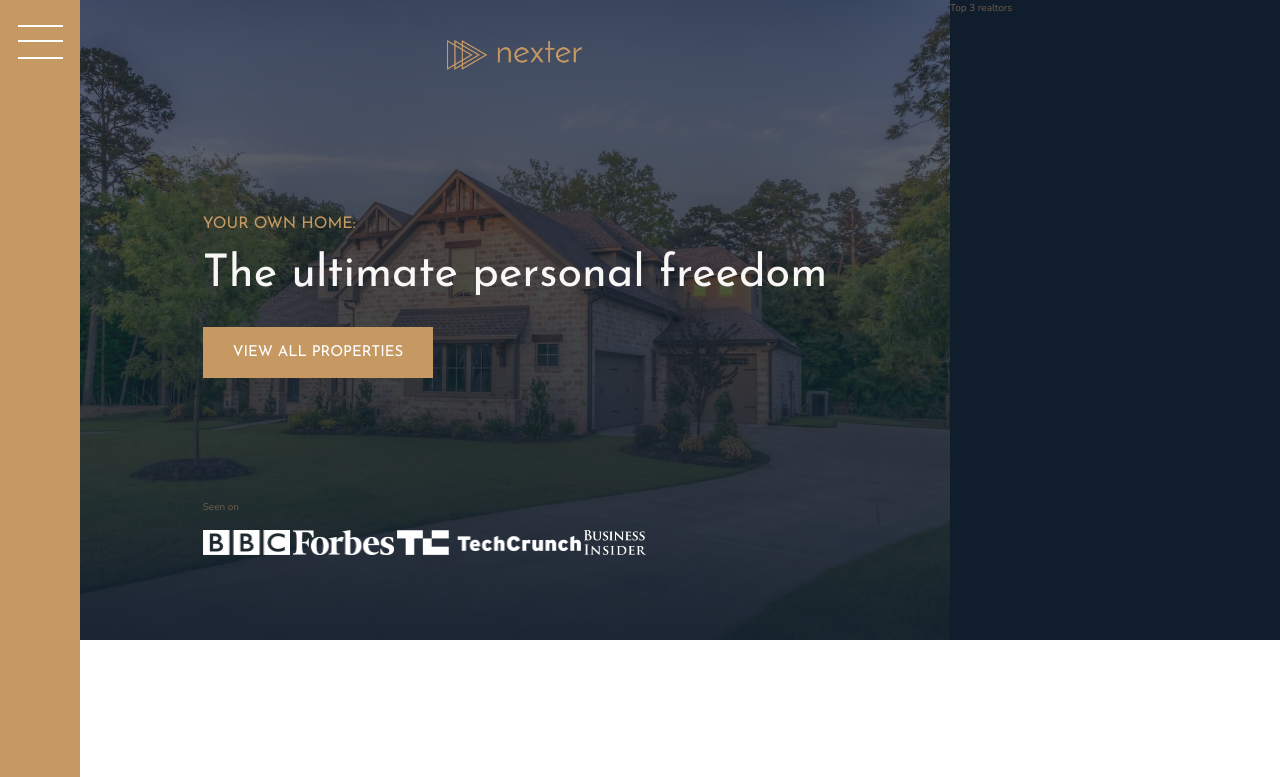
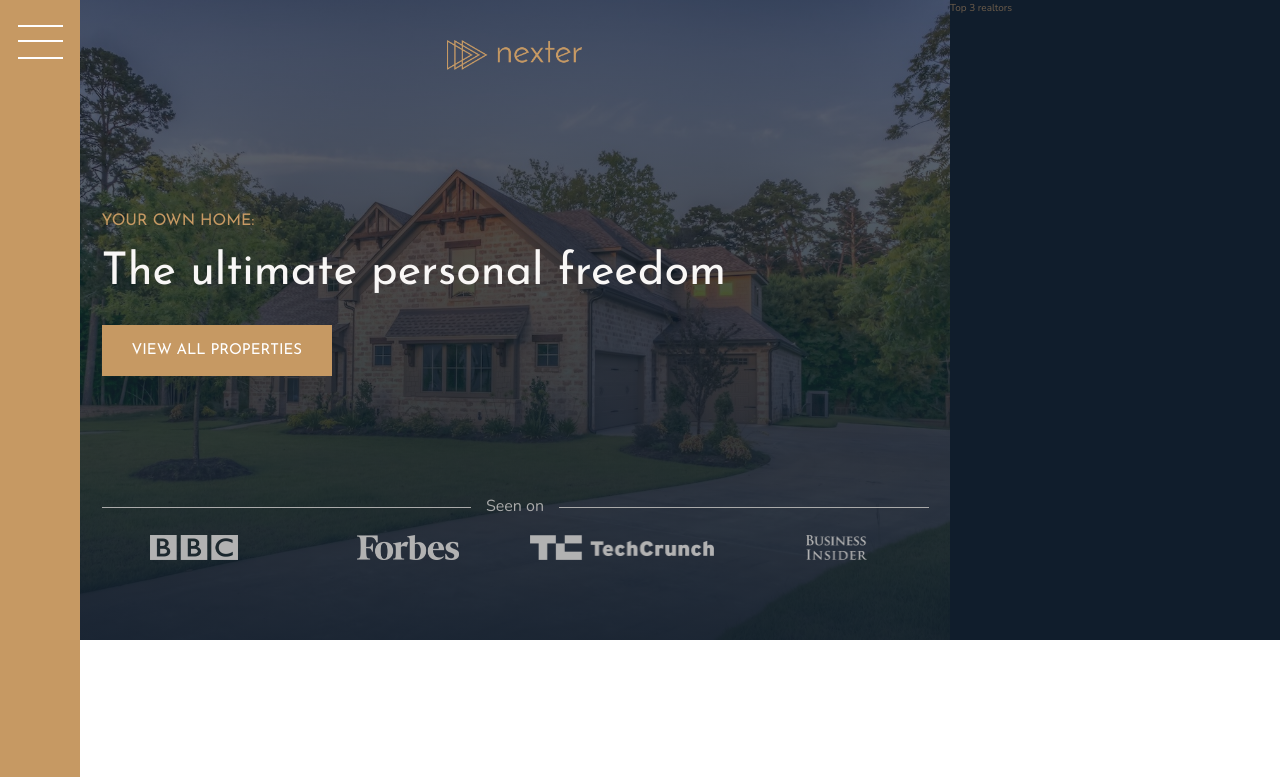
Before and after one commit to ViktorGeorgiev98/Nexter, a website: page index.html in a window 1280 px wide. Shown: the top 777 px of the page. Drawn offline with nearby package versions, Linux system fonts and the light colour scheme.

Commit message:
finished the header

```diff
--- a/sass/_header.scss
+++ b/sass/_header.scss
@@ -24,13 +24,30 @@
     }
 
     &__seenon-text {
+        display: grid;
+        grid-template-columns: 1fr max-content 1fr;
+        column-gap: 1.5rem;
+        align-items: center;
+        font-size: 1.6rem;
+        color: $color-grey-light-2;
 
+        &::before,
+        &::after {
+            content: "";
+            height: 1px;
+            display: block;
+            background-color: currentColor;
+        }
     }
 
     &__seenon-logos {
-
+        display: grid;
+        grid-template-columns:repeat(4, 1fr);
+        column-gap: 3rem;
+        justify-items: center;
         img {
             height: 2.5rem;
+            filter: brightness(70%); // make them darker
         }
     }
 }
```
Also changed, not shown: css/style.css.
